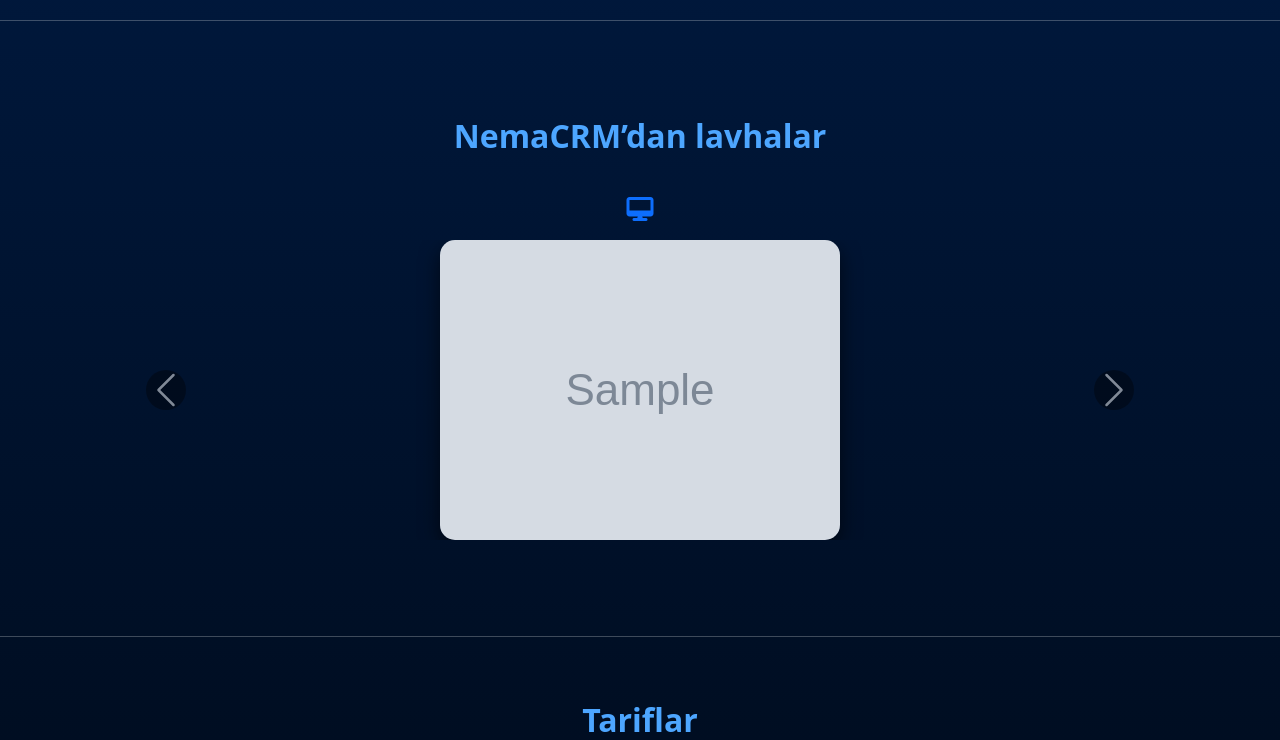
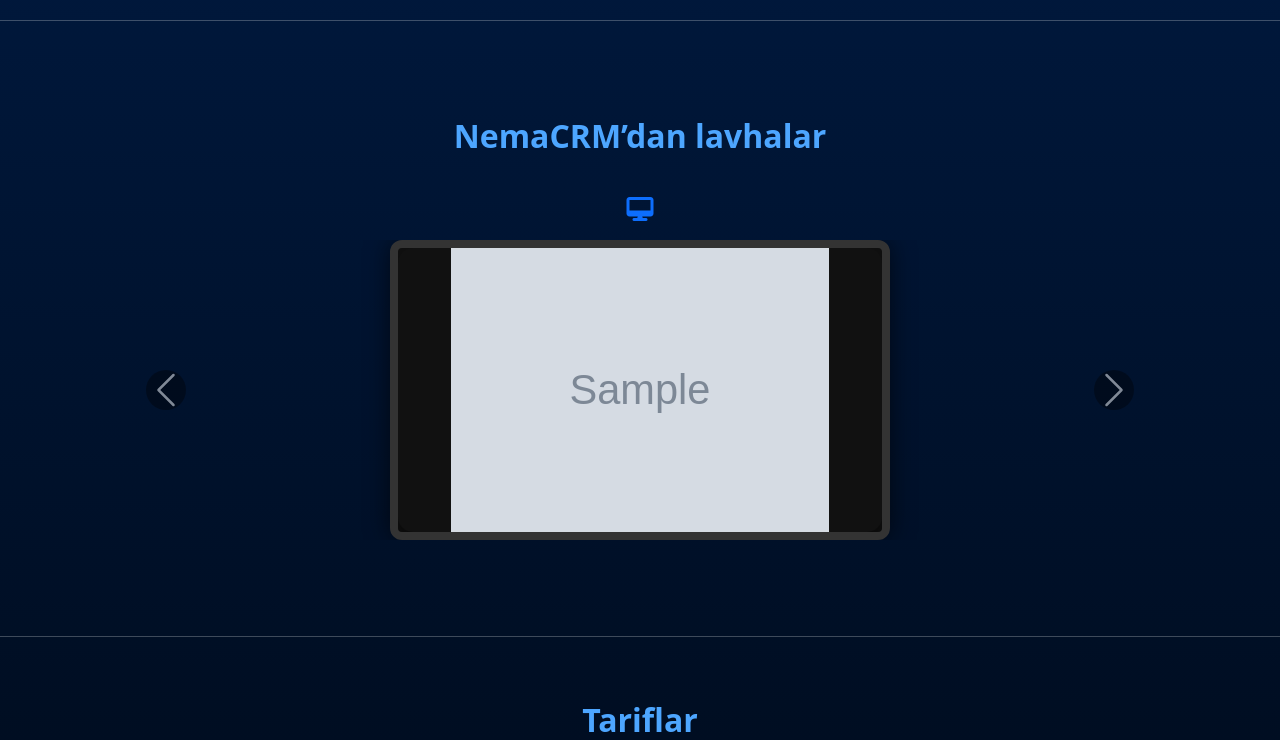
Before and after one commit to nematov-dev/NemaCRM, a Django app: page / in a window 1280 px wide. Shown: the part 1227-1967 px from the top of the page. Run offline with Django 5.2, Linux system fonts and the light colour scheme; tables that the repository leaves empty hold one stand-in row (values such as "Sample post"); grey boxes marked "Sample" are stand-in pictures; some libraries are stand-ins or nearby versions.

Commit message:
image style

```diff
--- a/templates/page/index.html
+++ b/templates/page/index.html
@@ -26,6 +26,36 @@
   <!-- Animate.css -->
   <link rel="stylesheet" href="https://cdnjs.cloudflare.com/ajax/libs/animate.css/4.1.1/animate.min.css"/>
   <style>
+    .device-frame {
+  width: 500px;              /* romka kengligi */
+  height: 300px;             /* romka balandligi */
+  margin: 0 auto;
+  background: #111;
+  border: 8px solid #333;    /* monitor chegarasi */
+  border-radius: 12px;       /* yumaloqlash */
+  position: relative;
+  overflow: hidden;
+  box-shadow: 0 0 25px rgba(0,0,0,0.6);
+}
+
+.device-frame::before {
+  content: "";
+  width: 60px;
+  height: 8px;
+  background: #666;
+  border-radius: 4px;
+  position: absolute;
+  top: -16px;
+  left: 50%;
+  transform: translateX(-50%);
+}
+
+.device-img {
+  width: 100%;
+  height: 100%;
+  object-fit: contain;   /* rasm buzilmasin */
+}
+
     body {
       background: linear-gradient(180deg, #002864, #000);
       color: #f8f9fa;
@@ -193,7 +223,9 @@
     <div class="carousel-inner">
       {% for p in pc %}
         <div class="carousel-item {% if forloop.first %}active{% endif %}">
+          <div class="device-frame">
             <img src="{{ p.image.url }}" class="device-img" alt="Desktop {{ forloop.counter }}">
+          </div>
         </div>
       {% endfor %}
     </div>
@@ -205,6 +237,7 @@
     </button>
   </div>
 </div>
+
   </div>
 </section>
 <hr>
```
Lines whose indentation alone changed are shown as unchanged.
